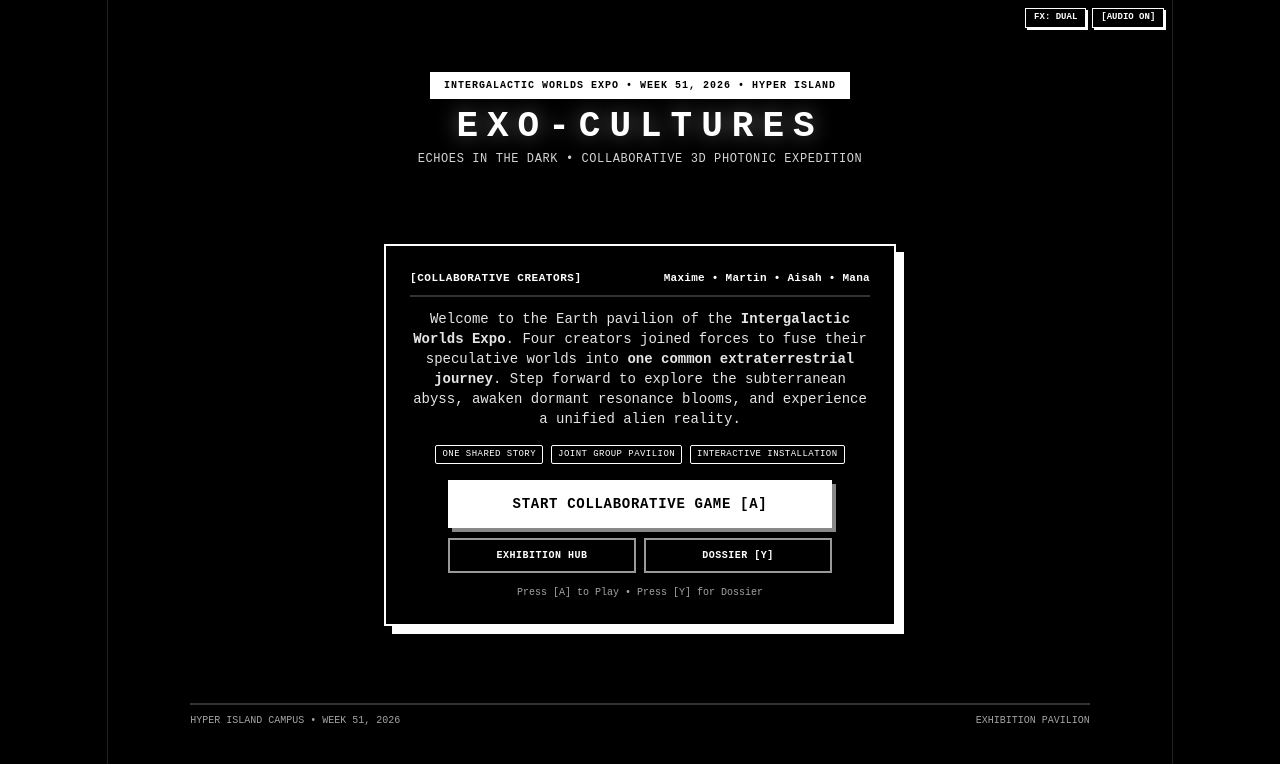
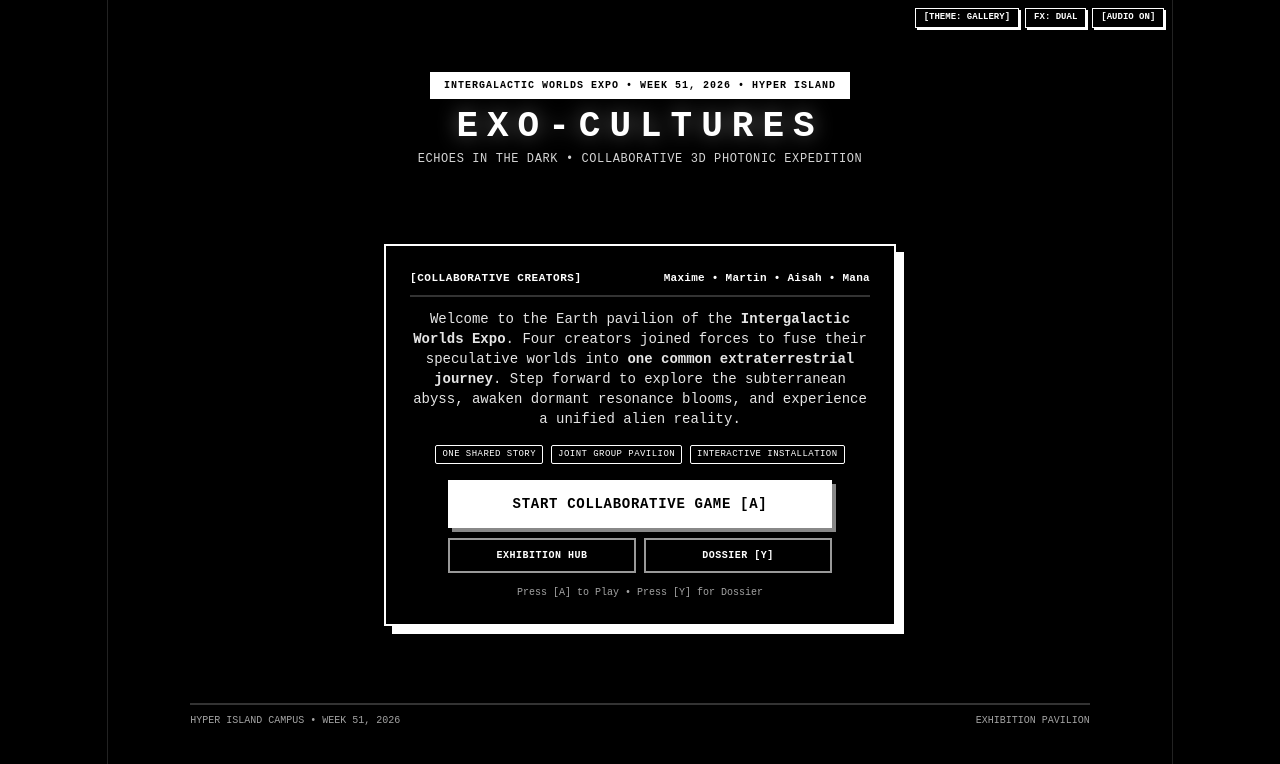
Before and after one commit to maxlearns2code/exo-cultures, a Next.js app: page / in a window 1280 px wide. Shown: the top 764 px of the page. Built offline with nearby package versions, Linux system fonts and the light colour scheme.

Commit message:
fix: restore Recalbox theme switcher button on main welcome page and hub

```diff
--- a/src/app/page.tsx
+++ b/src/app/page.tsx
@@ -43,6 +43,7 @@ export default function ArcadeLauncherHub() {
       const designs: AlienHubDesign[] = ["translator", "gateway", "specimen"];
       return designs[(designs.indexOf(prev) + 1) % designs.length];
     });
+    setViewMode((prev) => (prev === "welcome" ? "hub" : prev));
   }, []);
 
   // Keyboard shortcut [T] or [U] toggles between the 3 Recalbox themes
@@ -262,13 +263,13 @@ export default function ArcadeLauncherHub() {
   return (
     <CRTOverlay
       exitHoldProgress={exitHoldProgress}
-      hasGamepad={viewMode !== "welcome" && hasGamepad}
+      hasGamepad={hasGamepad}
       fxMode={fxMode}
       onToggleFX={handleToggleFX}
       activeFXType={activeFXType}
-      theme={viewMode === "welcome" || viewMode === "game" ? "black" : hubDesign === "gateway" ? "white" : "black"}
-      hubDesign={viewMode === "hub" ? hubDesign : undefined}
-      onToggleHubDesign={viewMode === "hub" ? handleToggleHubDesign : undefined}
+      theme={viewMode === "hub" && hubDesign === "gateway" ? "white" : "black"}
+      hubDesign={viewMode === "game" ? undefined : hubDesign}
+      onToggleHubDesign={viewMode === "game" ? undefined : handleToggleHubDesign}
     >
       {/* Dossier Modal Overlay (Organism) */}
       <ExpoDossierModal isOpen={isDossierOpen} onClose={() => setIsDossierOpen(false)} />
```
